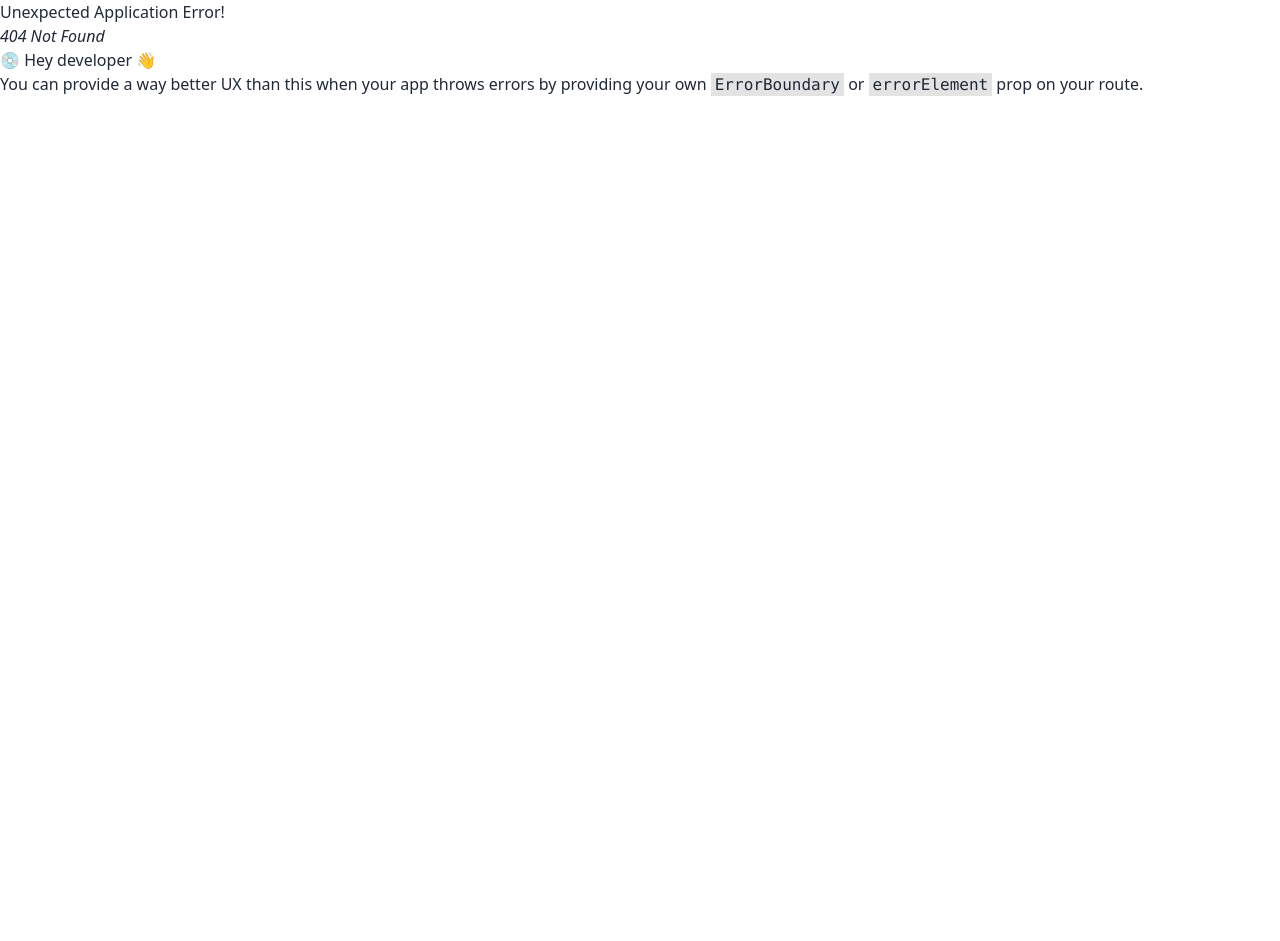
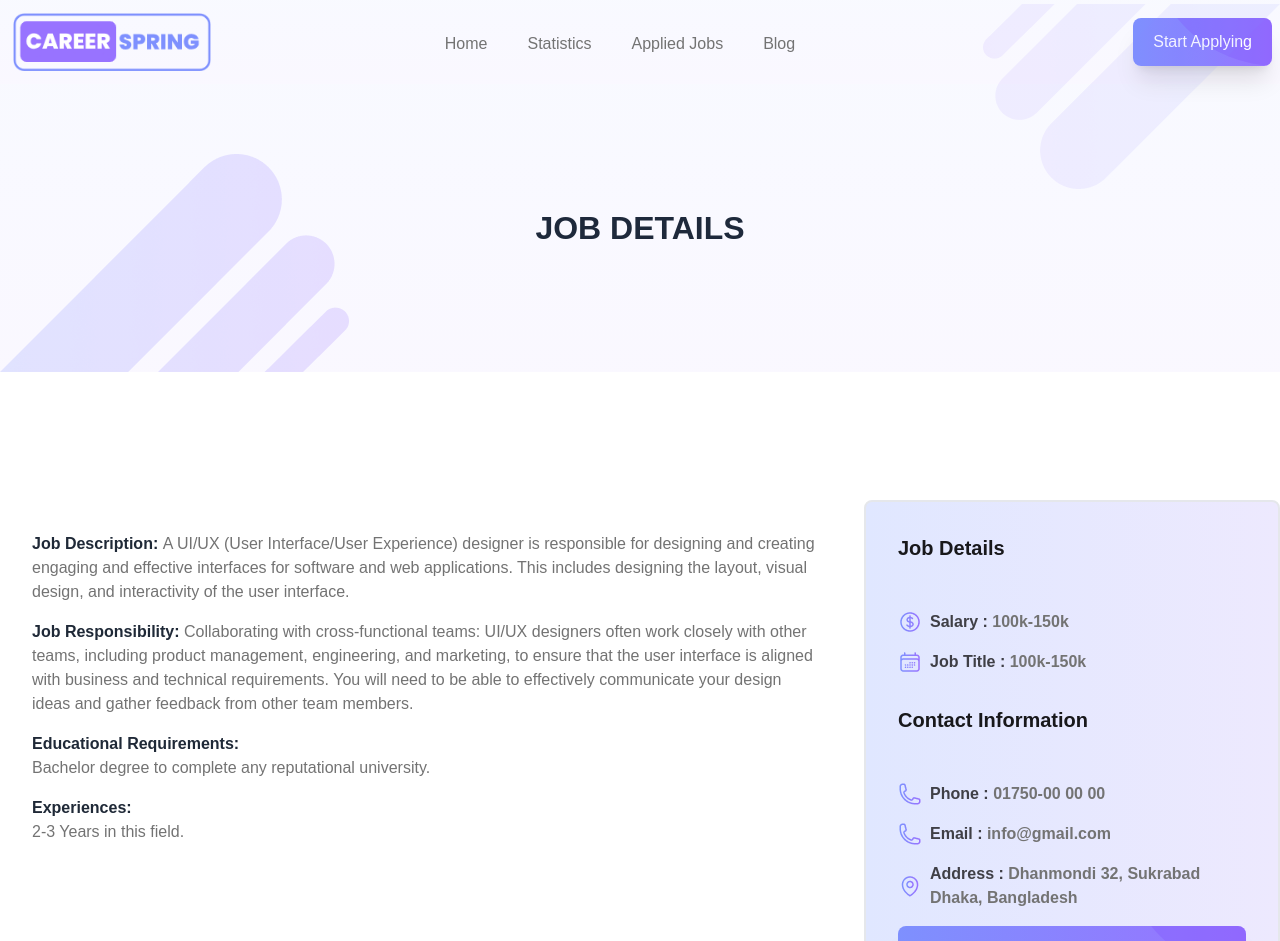
Before and after one commit to Jisan-Dev/M47-Career-Spring, a React (Vite) app: page /jobs/1 in a window 1280 px wide. Before the commit this address had no page. Shown: the top 941 px of the page. Before the commit the page ends 800 px from the top, so only its background shows below. Built offline with nearby package versions, Linux system fonts and the light colour scheme; a web font is replaced by a local one.

Commit message:
added job details page with all data

```diff
--- a/package.json
+++ b/package.json
@@ -14,7 +14,8 @@
     "react": "^18.2.0",
     "react-dom": "^18.2.0",
     "react-icons": "^5.0.1",
-    "react-router-dom": "^6.22.3"
+    "react-router-dom": "^6.22.3",
+    "react-toastify": "^10.0.5"
   },
   "devDependencies": {
     "@types/react": "^18.2.66",
--- a/src/components/featured-job-card/index.jsx
+++ b/src/components/featured-job-card/index.jsx
@@ -2,6 +2,7 @@ import PropTypes from 'prop-types';
 import { GrLocation } from 'react-icons/gr';
 import { BiDollarCircle } from 'react-icons/bi';
 import Button from '../ui/Button';
+import { Link } from 'react-router-dom';
 
 const FeaturedJobCard = ({ job }) => {
   return (
@@ -27,7 +28,9 @@ const FeaturedJobCard = ({ job }) => {
           <BiDollarCircle /> {job.salary}
         </p>
       </div>
-      <Button text="View Details" px="px-3" py="py-3" />
+      <Link to={`jobs/${job.id}`}>
+        <Button text="View Details" px="px-3" py="py-[10px]" />
+      </Link>
     </div>
   );
 };
--- a/src/components/header/index.jsx
+++ b/src/components/header/index.jsx
@@ -15,6 +15,9 @@ const Header = () => {
                 </svg>
               </div>
               <ul tabIndex={0} className="menu menu-sm dropdown-content mt-3 z-[1] p-2 shadow bg-base-100 rounded-box w-52">
+                <NavLink to={'/'} className="mr-10">
+                  Home
+                </NavLink>
                 <NavLink className="mr-10">Statistics</NavLink>
                 <NavLink className="mr-10">Applied Jobs</NavLink>
                 <NavLink className="mr-10">Blog</NavLink>
@@ -26,6 +29,7 @@ const Header = () => {
           </div>
           <div className="navbar-center hidden lg:flex ">
             <ul className="font-gsans text-base font-medium flex text-neutral-500">
+              <NavLink className="mr-10 pt-1">Home</NavLink>
               <NavLink className="mr-10 pt-1">Statistics</NavLink>
               <NavLink className="mr-10 pt-1">Applied Jobs</NavLink>
               <NavLink className="mr-10 pt-1">Blog</NavLink>
--- a/src/components/section-header/index.jsx
+++ b/src/components/section-header/index.jsx
@@ -3,7 +3,7 @@ import PropTypes from 'prop-types';
 function SectionHeader({ heading, subheading }) {
   return (
     <header className="text-center mb-8">
-      <h2 className="text-zinc-900 text-5xl font-bold mb-4">{heading}</h2>
+      <h2 className="text-zinc-900 text-5xl font-semibold mb-4">{heading}</h2>
       <p className="max-w-[650px] mx-auto text-neutral-500 text-base font-regular">{subheading}</p>
     </header>
   );
--- a/src/components/ui/Button.jsx
+++ b/src/components/ui/Button.jsx
@@ -1,17 +1,15 @@
 import PropTypes from 'prop-types';
-const Button = ({ text, px, py, clickHandler }) => {
+const Button = ({ text, px, py, clickHandler, width }) => {
   return (
-    <div>
-      <a
+    <span
       onClick={clickHandler && clickHandler}
       className={`relative inline-flex items-center justify-center ${px ? px : 'px-5'} ${
         py ? py : 'py-3'
-        } overflow-hidden font-medium transition duration-300 ease-out rounded-lg shadow-xl group hover:ring-1 hover:ring-[#9873FF] cursor-pointer`}>
+      } overflow-hidden font-medium transition duration-300 ease-out rounded-lg shadow-xl group hover:ring-1 hover:ring-[#9873FF] cursor-pointer ${width && width}`}>
       <span className="absolute inset-0 w-full h-full bg-gradient-to-r from-[#7E90FE]  to-[#9873FF]"></span>
       <span className="absolute bottom-0 right-0 block w-64 h-64 mb-32 mr-4 transition duration-500 origin-bottom-left transform rotate-45 translate-x-24 bg-[#7f52fc] rounded-full opacity-30 group-hover:rotate-90 ease"></span>
       <span className="relative text-white text-base">{text}</span>
-      </a>
-    </div>
+    </span>
   );
 };
 
@@ -21,5 +19,6 @@ Button.propTypes = {
   text: PropTypes.string.isRequired,
   px: PropTypes.string,
   py: PropTypes.string,
+  width: PropTypes.string,
   clickHandler: PropTypes.func,
 };
--- a/src/main.jsx
+++ b/src/main.jsx
@@ -4,6 +4,7 @@ import './index.css';
 import { createBrowserRouter, RouterProvider } from 'react-router-dom';
 import Root from './pages/Root';
 import Homepage from './pages/homepage';
+import JobDetails from './pages/job-details';
 
 const router = createBrowserRouter([
   {
@@ -14,6 +15,11 @@ const router = createBrowserRouter([
         path: '/',
         element: <Homepage />,
       },
+      {
+        path: '/jobs/:id',
+        element: <JobDetails />,
+        loader: () => fetch('../jobs.json'),
+      },
     ],
   },
 ]);
--- a/src/pages/homepage/index.jsx
+++ b/src/pages/homepage/index.jsx
@@ -9,9 +9,9 @@ const Homepage = () => {
     <>
       {/*hero section */}
       <section className="font-gsans relative overflow-x-hidden bg-gradient-to-b from-bannerGradientFrom to to-bannerGradientTo">
-        <div className="hero container mx-auto">
-          <div className="hero-content flex-col lg:flex-row-reverse justify-between ">
-            <div className="relative ml-20 -mb-4 -mr-10">
+        <div className="container mx-auto">
+          <div className="p-4 flex items-center flex-col lg:flex-row-reverse justify-between ">
+            <div className="ml-20 -mb-4 -mr-10">
               <img src={user} className="w-full z-50" />
             </div>
             <div className="max-w-[570px]">
--- a/src/pages/job-details/index.jsx
+++ b/src/pages/job-details/index.jsx
@@ -1,8 +1,87 @@
+import { useLoaderData, useParams } from 'react-router-dom';
+import bgOne from '../../assets/images/bg1.png';
+import bgTwo from '../../assets/images/bg2.png';
+import money from '../../assets/icons/money.png';
+import calender from '../../assets/icons/calendar.png';
+import phone from '../../assets/icons/phone.png';
+import email from '../../assets/icons/phone.png';
+import location from '../../assets/icons/location2.png';
+import Button from '../../components/ui/Button';
+import { ToastContainer, toast } from 'react-toastify';
+import 'react-toastify/dist/ReactToastify.css';
+
 const JobDetails = () => {
+  const { id } = useParams();
+  const jobs = useLoaderData();
+  const job = jobs.find((job) => job.id === Number(id));
+
+  const handleApply = () => {
+    toast.success('Application sent!');
+  };
   return (
-    <div>
-      <h1>details</h1>
-    </div>
+    <>
+      <header className="relative font-gsans">
+        <div className="bg-gradient-to-b from-bannerGradientFrom to to-bannerGradientTo h-72 grid place-content-center">
+          <h2 className="text-slate-800 text-[32px] font-extrabold uppercase">Job Details</h2>
+        </div>
+        <img src={bgOne} className="absolute left-0 bottom-0" />
+        <img src={bgTwo} className="absolute right-0 -top-[80px] pointer-events-none" />
+      </header>
+      <main className="container mx-auto font-gsans mt-32">
+        <div className="grid grid-cols-6 gap-4">
+          <div className="col-span-4 space-y-4 p-8">
+            <p>
+              <strong>Job Description:</strong> <span className="text-neutral-500 text-base font-medium">{job.job_description}</span>
+            </p>
+            <p>
+              <strong>Job Responsibility:</strong> <span className="text-neutral-500 text-base font-medium">{job.job_responsibility}</span>
+            </p>
+            <p>
+              <strong>Educational Requirements:</strong> <br /> <span className="text-neutral-500 text-base font-medium">{job.educational_requirements}</span>
+            </p>
+            <p>
+              <strong>Experiences:</strong> <br /> <span className="text-neutral-500 text-base font-medium">{job.experiences}</span>
+            </p>
+          </div>
+          <div className="border-2 bg-gradient-to-r from-indigo-100 to-violet-100 col-span-2 p-8 rounded-lg">
+            <h3 className="text-zinc-900 text-xl font-semibold mb-12">Job Details</h3>
+            <div className="flex items-center gap-2 mb-4">
+              <img src={money} />
+              <p className="text-neutral-500 font-semibold">
+                <strong className="text-zinc-700 font-semibold">Salary :</strong> {job.salary}
+              </p>
+            </div>
+            <div className="flex items-center gap-2 mb-8">
+              <img src={calender} />
+              <p className="text-neutral-500 font-semibold">
+                <strong className="text-zinc-700 font-semibold">Job Title :</strong> {job.salary}
+              </p>
+            </div>
+            <h3 className="text-zinc-900 text-xl font-semibold mb-12">Contact Information</h3>
+            <div className="flex items-center gap-2 mb-4">
+              <img src={phone} />
+              <p className="text-neutral-500 font-semibold">
+                <strong className="text-zinc-700 font-semibold">Phone :</strong> {job.contact_information.phone}
+              </p>
+            </div>
+            <div className="flex items-center gap-2 mb-4">
+              <img src={email} />
+              <p className="text-neutral-500 font-semibold">
+                <strong className="text-zinc-700 font-semibold">Email :</strong> {job.contact_information.email}
+              </p>
+            </div>
+            <div className="flex items-center gap-2 mb-4">
+              <img src={location} />
+              <p className="text-neutral-500 font-semibold">
+                <strong className="text-zinc-700 font-semibold">Address :</strong> {job.contact_information.address}
+              </p>
+            </div>
+            <Button text={'Apply Now'} width="w-full" clickHandler={handleApply} />
+          </div>
+        </div>
+        <ToastContainer />
+      </main>
+    </>
   );
 };
 
```
Also changed, not shown: 1 other file (tests, documents, lock files or other folders). Lines whose indentation alone changed are shown as unchanged.
